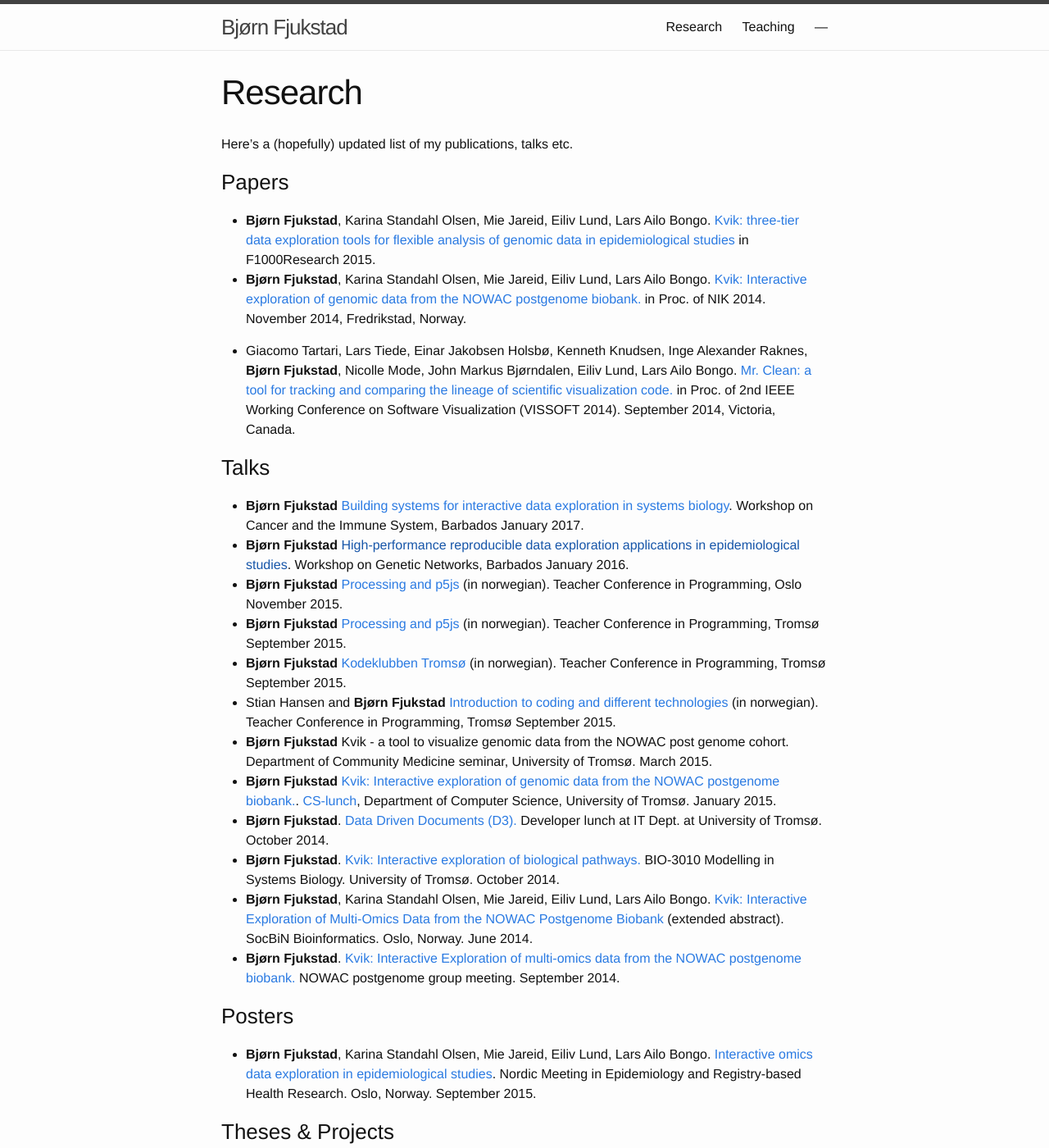
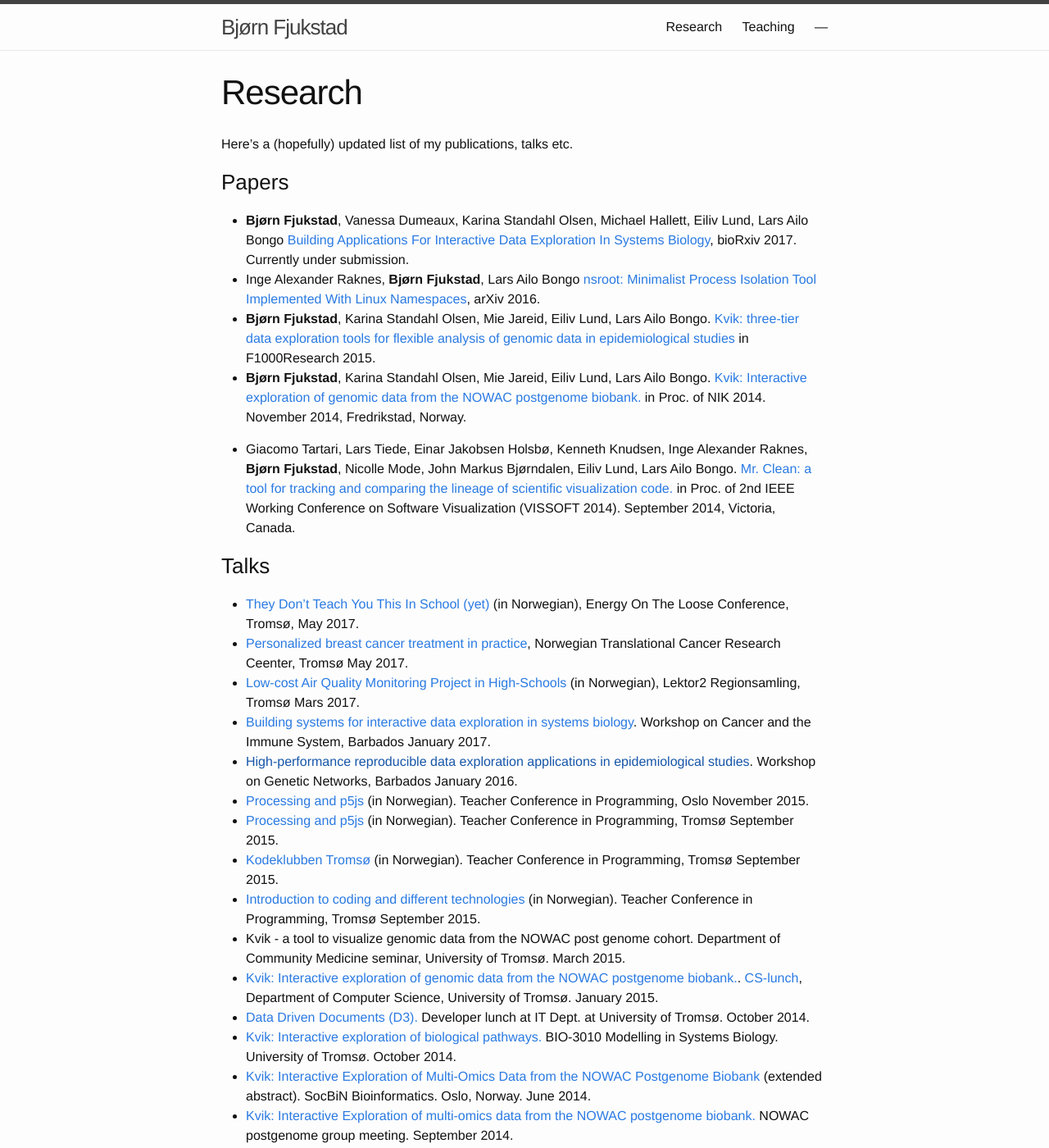
Before and after one commit to fjukstad/fjukstad.github.io, a Jekyll site: the page built from research.md, in a window 1280 px wide and 1400 px high. Shown: the whole window at 82% size. Built offline with Jekyll 4.4.1, drawn with Linux system fonts in a browser that asks for light colours; some of the changed text lies outside the part shown.

Commit message:
update page

```diff
--- a/research.md
+++ b/research.md
@@ -7,6 +7,15 @@ Here's a (hopefully) updated list of my publications, talks etc.
 
 ### Papers
 
+
+- **Bjørn Fjukstad**, Vanessa Dumeaux, Karina Standahl Olsen, Michael Hallett,
+  Eiliv Lund, Lars Ailo Bongo [Building Applications For Interactive Data
+  Exploration In Systems
+  Biology](http://biorxiv.org/content/early/2017/05/24/141630), bioRxiv 2017.
+  Currently under submission.
+- Inge Alexander Raknes, **Bjørn Fjukstad**, Lars Ailo Bongo [ nsroot:
+  Minimalist Process Isolation Tool Implemented With Linux
+  Namespaces](https://arxiv.org/abs/1609.03750), arXiv 2016.
 - **Bjørn Fjukstad**, Karina Standahl Olsen, Mie Jareid, Eiliv Lund, Lars Ailo
   Bongo. [Kvik: three-tier data exploration tools for flexible analysis of genomic data in epidemiological studies](http://f1000research.com/articles/4-81/v2) in F1000Research 2015.
 - **Bjørn Fjukstad**, Karina Standahl Olsen, Mie Jareid, Eiliv Lund, Lars Ailo
@@ -23,30 +32,36 @@ Here's a (hopefully) updated list of my publications, talks etc.
   Victoria, Canada.
 
 ### Talks
-- **Bjørn Fjukstad** [Building systems for interactive data exploration in systems biology](http://bjorn.cs.uit.no/talks-master/barbados-2017/mixt-barbados-01-2017.slide). Workshop on Cancer and the Immune System, Barbados January 2017.
-- **Bjørn Fjukstad** [High-performance reproducible data exploration applications in epidemiological studies](). Workshop on Genetic Networks, Barbados January 2016.
-- **Bjørn Fjukstad** [Processing and p5js](http://kodeklubben-tromso.github.io/laererkonferanse/workshops/processing/presentasjon/) (in norwegian).
+- [They Don't Teach You This In School (yet)](/research/energy-on-the-loose.pdf)
+  (in Norwegian), Energy On The Loose Conference, Tromsø, May 2017.
+- [Personalized breast cancer treatment in practice](#), Norwegian Translational
+  Cancer Research Ceenter, Tromsø May 2017.
+- [Low-cost Air Quality Monitoring Project in
+  High-Schools](/research/luftkvalitet-lektor2.pdf) (in Norwegian),
+  Lektor2 Regionsamling, Tromsø Mars 2017.
+- [Building systems for interactive data exploration in systems biology](http://bjorn.cs.uit.no/talks-master/barbados-2017/mixt-barbados-01-2017.slide). Workshop on Cancer and the Immune System, Barbados January 2017.
+- [High-performance reproducible data exploration applications in epidemiological studies](). Workshop on Genetic Networks, Barbados January 2016.
+- [Processing and p5js](http://kodeklubben-tromso.github.io/laererkonferanse/workshops/processing/presentasjon/) (in Norwegian).
     Teacher Conference in Programming, Oslo November 2015.
-- **Bjørn Fjukstad** [Processing and p5js](http://kodeklubben-tromso.github.io/laererkonferanse/workshops/processing/presentasjon/) (in norwegian).
+- [Processing and p5js](http://kodeklubben-tromso.github.io/laererkonferanse/workshops/processing/presentasjon/) (in Norwegian).
     Teacher Conference in Programming, Tromsø September 2015.
-- **Bjørn Fjukstad** [Kodeklubben Tromsø](https://github.com/kodeklubben-tromso/laererkonferanse/raw/master/presentasjoner/kodeklubben-troms%C3%B8.pdf) (in norwegian).
+- [Kodeklubben Tromsø](https://github.com/kodeklubben-tromso/laererkonferanse/raw/master/presentasjoner/kodeklubben-troms%C3%B8.pdf) (in Norwegian).
   Teacher Conference in Programming, Tromsø September 2015.
-- Stian Hansen and **Bjørn Fjukstad** [Introduction to coding and different
-  technologies](https://github.com/kodeklubben-tromso/laererkonferanse/raw/master/presentasjoner/teknologier.pdf) (in norwegian).
+- [Introduction to coding and different
+  technologies](https://github.com/kodeklubben-tromso/laererkonferanse/raw/master/presentasjoner/teknologier.pdf) (in Norwegian).
   Teacher Conference in Programming, Tromsø September 2015.
-- **Bjørn Fjukstad** Kvik - a tool to visualize genomic data from the NOWAC post genome cohort. Department of Community Medicine seminar, University of Tromsø. March 2015.
-- **Bjørn Fjukstad** [Kvik: Interactive exploration of genomic data from the NOWAC postgenome biobank.](http://bdps.cs.uit.no/papers/kvik-cs-lunch-21-01-2015.pdf). [CS-lunch](http://lunch.cs.uit.no), Department of Computer Science, University of Tromsø. January 2015.
-- **Bjørn Fjukstad**. [Data Driven Documents
+- Kvik - a tool to visualize genomic data from the NOWAC post genome cohort. Department of Community Medicine seminar, University of Tromsø. March 2015.
+- [Kvik: Interactive exploration of genomic data from the NOWAC postgenome biobank.](http://bdps.cs.uit.no/papers/kvik-cs-lunch-21-01-2015.pdf). [CS-lunch](http://lunch.cs.uit.no), Department of Computer Science, University of Tromsø. January 2015.
+- [Data Driven Documents
   (D3).](https://github.com/fjukstad/d3-presentation) Developer lunch at IT
   Dept. at University of Tromsø. October 2014.
-- **Bjørn Fjukstad**. [Kvik: Interactive exploration of biological
+- [Kvik: Interactive exploration of biological
   pathways.](http://bdps.cs.uit.no/papers/kvik-bio-3010-20-10-2014.pdf) BIO-3010
   Modelling in Systems Biology. University of Tromsø. October 2014.
-- **Bjørn Fjukstad**, Karina Standahl Olsen, Mie Jareid, Eiliv Lund, Lars Ailo
-  Bongo. [Kvik: Interactive Exploration of Multi-Omics Data from the NOWAC
+- [Kvik: Interactive Exploration of Multi-Omics Data from the NOWAC
   Postgenome Biobank](http://bdps.cs.uit.no/papers/kvik-socbin14.pdf) (extended
   abstract). SocBiN Bioinformatics. Oslo, Norway. June 2014.
-- **Bjørn Fjukstad**. [Kvik: Interactive Exploration of multi-omics data from the NOWAC postgenome biobank.](http://bdps.cs.uit.no/papers/kvik-nowac-group-meeting-fall-2014.pdf) NOWAC postgenome group meeting. September 2014.
+- [Kvik: Interactive Exploration of multi-omics data from the NOWAC postgenome biobank.](http://bdps.cs.uit.no/papers/kvik-nowac-group-meeting-fall-2014.pdf) NOWAC postgenome group meeting. September 2014.
 
 ### Posters
 - **Bjørn Fjukstad**, Karina Standahl Olsen, Mie Jareid, Eiliv Lund, Lars Ailo
@@ -65,6 +80,13 @@ Here's a (hopefully) updated list of my publications, talks etc.
 ### People
 I've given advice to some students as well!
 
-- **Kenneth Knudsen**. [Freia: Exploring Biological Pathways Using Unity3D](http://munin.uit.no/handle/10037/8327). Master
-  thesis. Dept. of Computer Science, University of Tromsø. December 2015.
-- **Jason Tang**.[A framework for building scalable web applications for high-resolution cluster-based display walls](http://munin.uit.no/handle/10037/9358) Master thesis. Dept. of Computer Science, University of Tromsø. June 2016.
+- **Nina Angelvik**. [Low-cost portable air quality sensor kit and cloud
+  service](#) Individual Special Curriculum, Dept. of Computer Science,
+  University of Tromsø, December 2016.
+- **Jason Tang**.[A framework for building scalable web applications for
+  high-resolution cluster-based display
+  walls](http://munin.uit.no/handle/10037/9358) Master thesis. Dept. of Computer
+  Science, University of Tromsø. June 2016.
+- **Kenneth Knudsen**. [Freia: Exploring Biological Pathways Using
+  Unity3D](http://munin.uit.no/handle/10037/8327). Master thesis. Dept. of
+  Computer Science, University of Tromsø. December 2015.
```
Also changed, not shown: teaching.md (+5 -4 lines), 2 other files.
